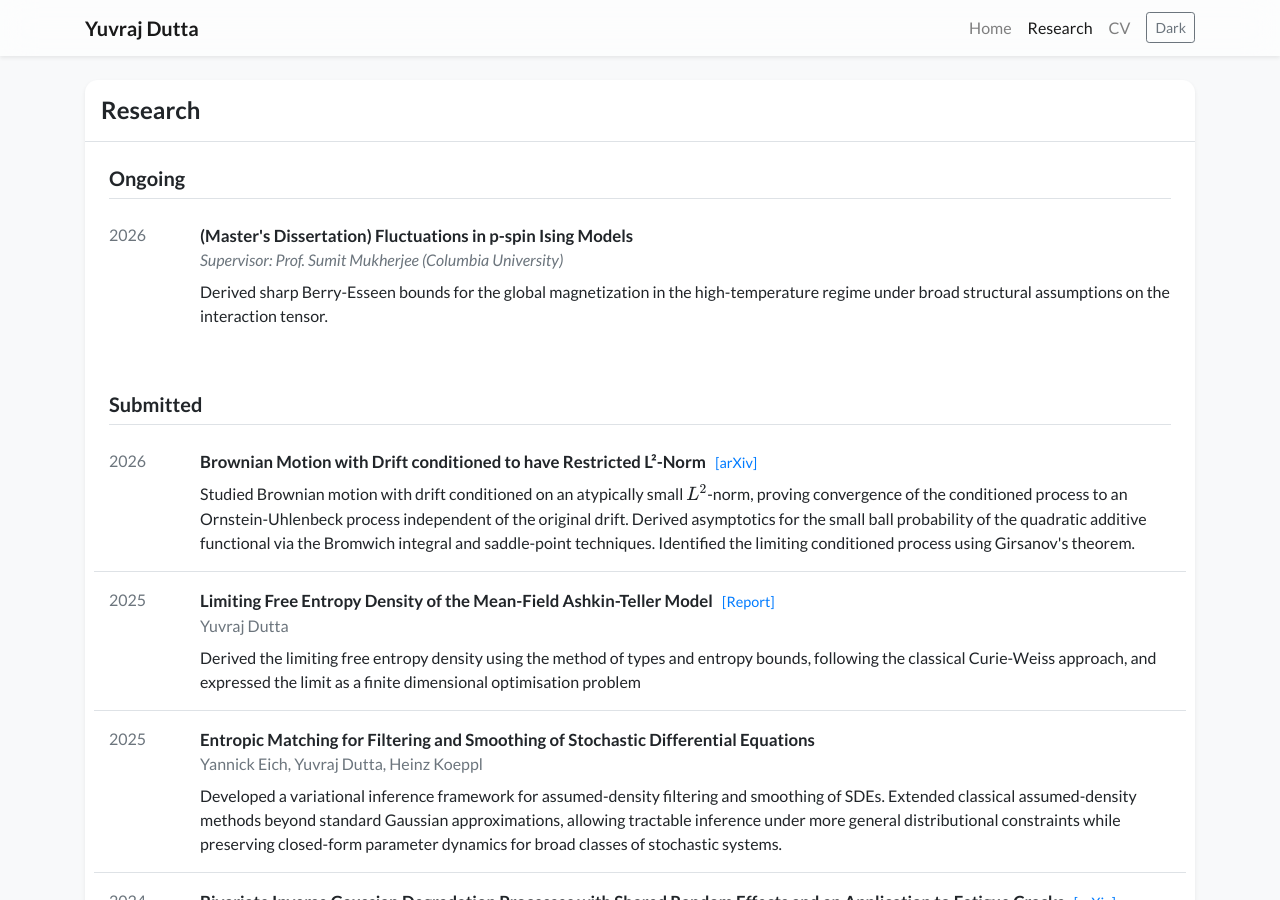
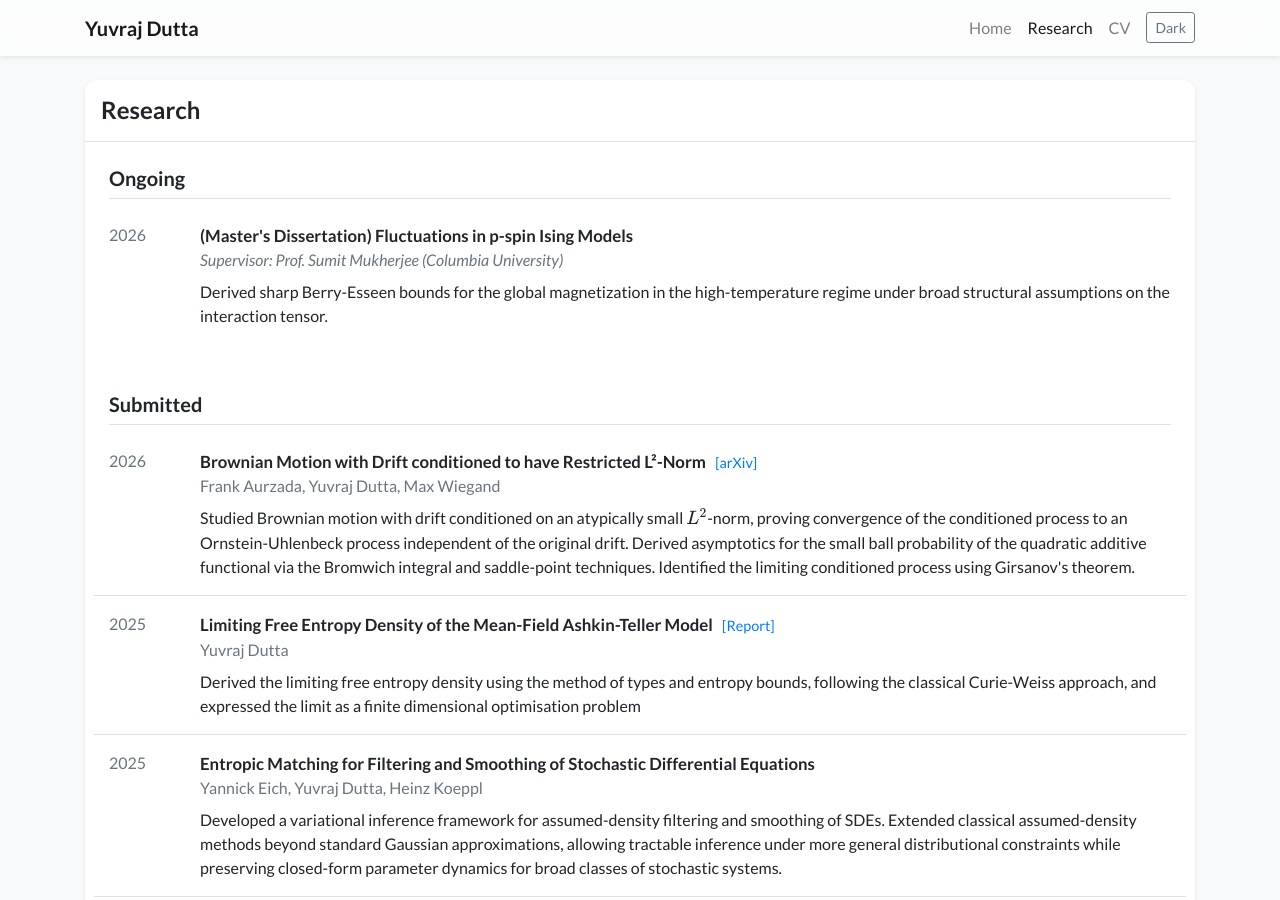
Before and after one commit to yuvrajdutta05/yuvrajdutta05.github.io, a Jekyll site: the page built from research.html, in a window 1280 px wide and 900 px high. Built offline with Jekyll 4.4.1, drawn with Linux system fonts in a browser that asks for light colours; nearby versions of some CDN libraries; a style sheet for code colours, icons or effects is not loaded.

Commit message:
Update profile and research

```diff
--- a/_data/research.yml
+++ b/_data/research.yml
@@ -13,7 +13,7 @@ completed:
 
   - year: 2026
     title: "Brownian Motion with Drift conditioned to have Restricted L²-Norm"
-    supervisor: "Prof. Frank Aurzada (TU Darmstadt)"
+    authors: "Frank Aurzada, Yuvraj Dutta, Max Wiegand"
     description: >
       Studied Brownian motion with drift conditioned on an atypically small $L^2$-norm, proving convergence of the conditioned process to an Ornstein-Uhlenbeck process independent of the original drift. Derived asymptotics for the small ball probability of the quadratic additive functional via the Bromwich integral and saddle-point techniques. Identified the limiting conditioned process using Girsanov's theorem.
     link: "https://arxiv.org/abs/2610.12354"
```
